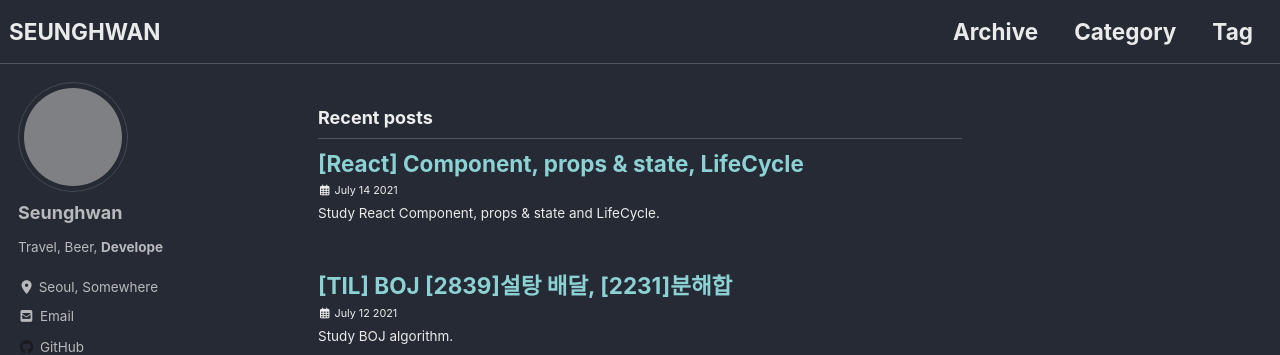
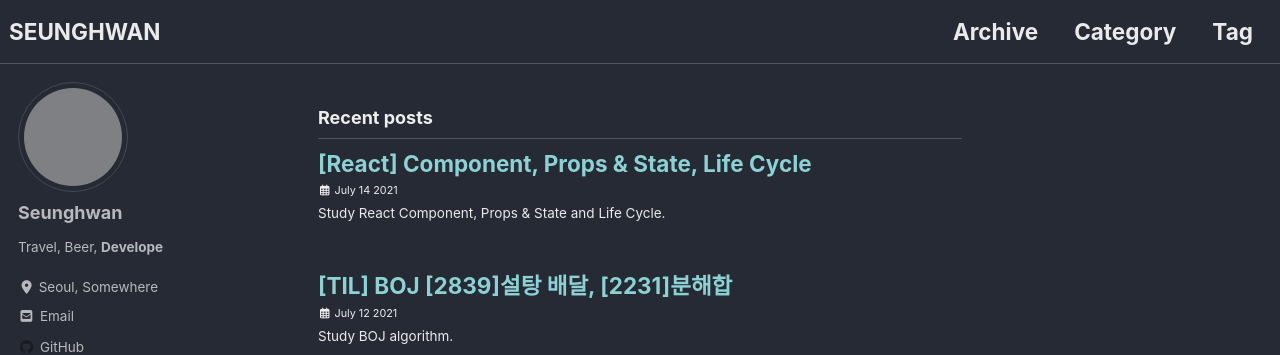
Before and after one commit to seungdang123/seungdang123.github.io, a Jekyll site: the page built from index.html, in a window 1280 px wide and 900 px high. Shown: the top 355 px of the window. Built offline with Jekyll 4.4.1, drawn with Linux system fonts in a browser that asks for light colours; cached includes are drawn as plain includes; nearby versions of some CDN libraries; the list of posts is cut into pages by our own code; grey boxes are pictures that could not be loaded.

Commit message:
Update 2021-07-14-react.md

```diff
--- a/_posts/2021-07-14-react.md
+++ b/_posts/2021-07-14-react.md
@@ -1,6 +1,6 @@
 ---
-title:  "[React] Component, props & state, LifeCycle"
-excerpt: "Study React Component, props & state and LifeCycle."
+title:  "[React] Component, Props & State, Life Cycle"
+excerpt: "Study React Component, Props & State and Life Cycle."
 
 categories:
   - react
@@ -18,7 +18,7 @@ last_modified_at: 2021-07-14
 
 # #0 What is React Component?
 
-<img src="../assets/images/21_07_14_react/component.jpeg" width="100%">
+![image](/assets/images/21_07_14_react/component.jpeg)
 
 ## 1-1 React Component
 
```
